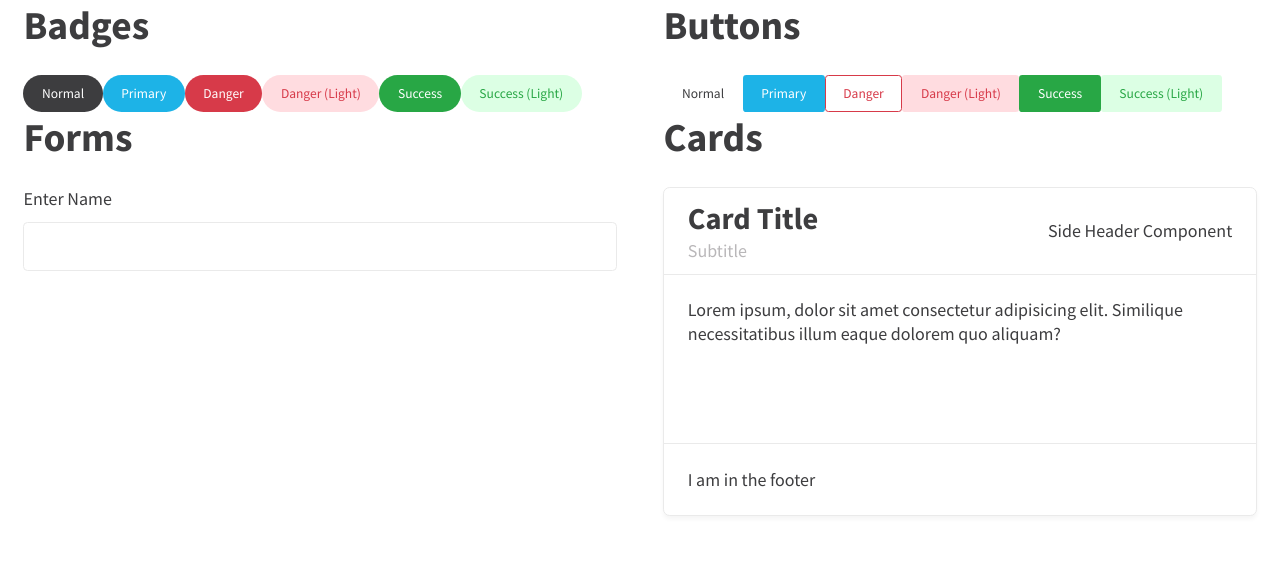
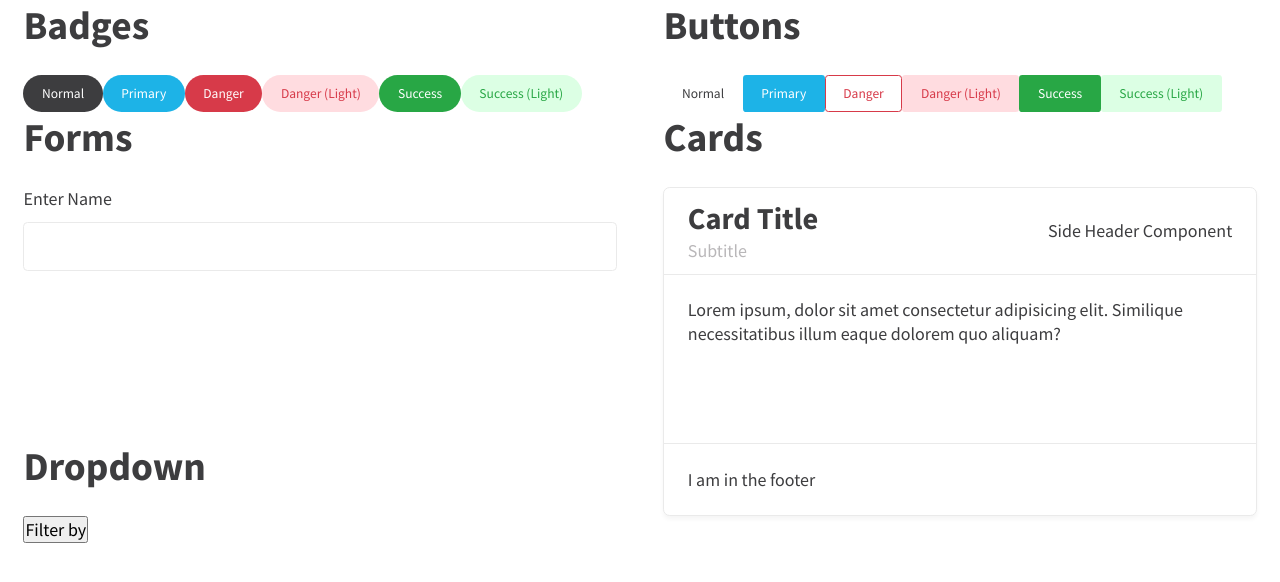
Before and after one commit to MatthewKosloski/sfdc-subscriber, a React (Create React App) app in the folder client/: page / in a window 1280 px wide. Shown: the top 582 px of the page. Built offline with nearby package versions, Linux system fonts and the light colour scheme.

Commit message:
started dropdown molecule

```diff
--- a/client/src/App.tsx
+++ b/client/src/App.tsx
@@ -8,9 +8,11 @@ import theme from './theme';
 import GlobalStyle from './components/GlobalStyle';
 
 import atoms from './design-system/components/atoms';
+import molecules from './design-system/components/molecules';
 import organisms from './design-system/components/organisms';
 
 const { Button, Label, TextInput, Badge } = atoms;
+const { Dropdown } = molecules;
 const { Card } = organisms;
 
 
@@ -65,6 +67,12 @@ const App: React.FC = () => {
 							</Card>
 						</Column>
 					</Row>
+					<Row>
+						<Column sizes={[['XS', 12], ['SM', 6]]}>
+							<h2>Dropdown</h2>
+							<Dropdown />
+						</Column>
+					</Row>
 				</Container>
 			</ThemeProvider>
 		</Fragment>
--- /dev/null
+++ b/client/src/design-system/components/molecules/Dropdown.tsx
@@ -0,0 +1,76 @@
+import React, { Component, Fragment } from 'react';
+
+interface IProps {
+    disabled?: boolean
+};
+
+interface IState {
+    isOpen: boolean,
+    focusedIndex: number
+};
+
+class Dropdown extends Component<IProps, IState> {
+
+    static defaultProps: IProps = {
+        disabled: false,
+    }
+
+    constructor(props: IProps) {
+        super(props);
+
+        this.handleTriggerClick = this.handleTriggerClick.bind(this);
+        this.handleTriggerKeyDown = this.handleTriggerKeyDown.bind(this);
+
+        this.state = {
+            isOpen: false,
+            focusedIndex: -1
+        };
+    }
+
+    handleTriggerClick(e: React.MouseEvent<HTMLButtonElement>) {
+        console.log('click');
+        this.toggleDropdown();
+    }
+
+    handleTriggerKeyDown(e: React.KeyboardEvent<HTMLButtonElement>) {
+        const isTriggeredByEnter: boolean = e.key === 'Enter';
+        const isTriggeredBySpacebar: boolean = e.key === ' ';
+
+        if(isTriggeredByEnter || isTriggeredBySpacebar) {
+            console.log('enter or spacebar');
+            this.toggleDropdown();
+        }
+    }
+
+    toggleDropdown() {
+        console.log('toggleDropdown');
+        this.setState((currentState: IState) => ({
+            isOpen: !currentState.isOpen
+        }));
+    }
+
+    render() {
+
+        const { isOpen } = this.state;
+
+        return(
+            <Fragment>
+                <button
+                    onMouseDown={this.handleTriggerClick}
+                    onKeyDown={this.handleTriggerKeyDown}
+                    aria-expanded={isOpen}
+                    aria-haspopup="true">
+                        Filter by
+                </button>
+                <ul style={{display: isOpen ? 'block' : 'none'}}>
+                    <li>One</li>
+                    <li>Two</li>
+                    <li>Three</li>
+                </ul>
+            </Fragment>
+        );
+    }
+
+}
+
+export default Dropdown;
--- /dev/null
+++ b/client/src/design-system/components/molecules/index.ts
@@ -0,0 +1,5 @@
+import { default as Dropdown } from './Dropdown';
+
+export default {
+    Dropdown
+};
```
